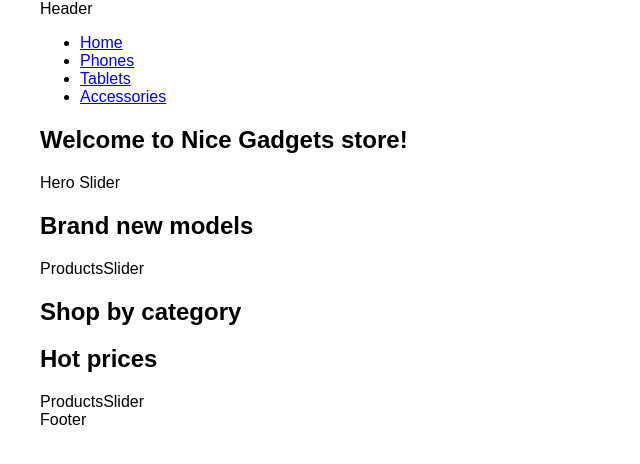
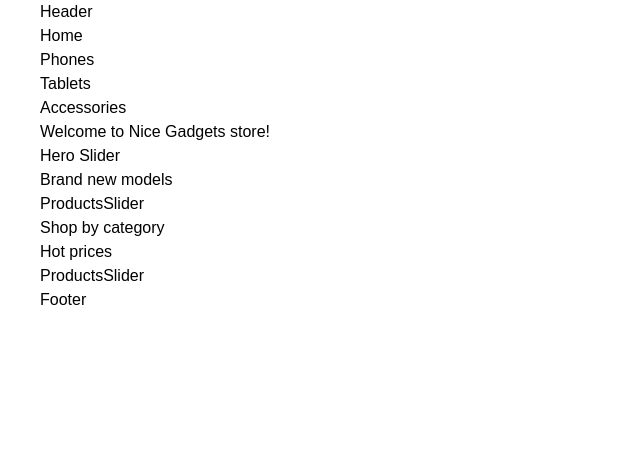
Before and after one commit to fs-apr25-group1-js-ninjas/nice-gadgets-store, a React (Vite) app: page / in a window 1280 px wide. Shown: the top 464 px of the page, without its empty margins (0-640 px from the left). Built offline with nearby package versions, Linux system fonts and the light colour scheme.

Commit message:
add Tailwind & color variables

```diff
--- a/package.json
+++ b/package.json
@@ -14,10 +14,13 @@
     "predeploy": "npm run build"
   },
   "dependencies": {
+    "@tailwindcss/vite": "^4.1.11",
     "classnames": "^2.5.1",
     "react": "^18.3.1",
     "react-dom": "^18.3.1",
-    "react-router-dom": "^7.6.3"
+    "react-router-dom": "^7.6.3",
+    "react-slick": "^0.30.3",
+    "tailwindcss": "^4.1.11"
   },
   "devDependencies": {
     "@eslint/js": "^9.30.1",
--- a/src/App.tsx
+++ b/src/App.tsx
@@ -3,8 +3,6 @@ import type { FC } from 'react';
 import { Header } from './components/LayoutParts/Header';
 import { Main } from './components/Main';
 import { Footer } from './components/LayoutParts/Footer';
-
-import './styles/global.scss';
 
 export const App: FC = () => (
   <>
--- /dev/null
+++ b/src/index.css
@@ -0,0 +1 @@
+@import 'tailwindcss';
--- a/src/index.tsx
+++ b/src/index.tsx
@@ -1,7 +1,9 @@
 import React from 'react';
 import ReactDOM from 'react-dom/client';
 import { RouterProvider } from 'react-router-dom';
-import { router } from './Routes/Routes';
+import { router } from './routes/Routes';
+import './index.css';
+import './styles/global.scss';
 
 ReactDOM.createRoot(document.getElementById('root')!).render(
   <React.StrictMode>
--- a/src/styles/global.scss
+++ b/src/styles/global.scss
@@ -1,11 +1,23 @@
 @import './fonts';
 
 :root {
-  margin: 0;
+  // Colors -- Dark Theme
+  --primary: 905BFF;
+  --selected: 323542;
+  --hover: A378FF;
+  --secondary: 75767F;
+  --icons: 4A4D58;
+  --elements: 3B3E4A;
+  --surface_1: 161827;
+  --surface_2: 323542;
+  --black: 0F1121;
+  --white: F1F2F9;
+  --accent: E8E9EE;
+  --green: 27AE60;
+  --red: EB5757;
 }
 
 body {
-  margin: 0;
   font-family: 'Mont', sans-serif;
 }
 
--- a/vite.config.ts
+++ b/vite.config.ts
@@ -1,7 +1,8 @@
 import { defineConfig } from 'vite';
 import react from '@vitejs/plugin-react';
+import tailwindcss from '@tailwindcss/vite';
 
 // https://vite.dev/config/
 export default defineConfig({
-  plugins: [react()],
+  plugins: [tailwindcss(), react()],
 });
```
Also changed, not shown: 1 other file (tests, documents, lock files or other folders).
